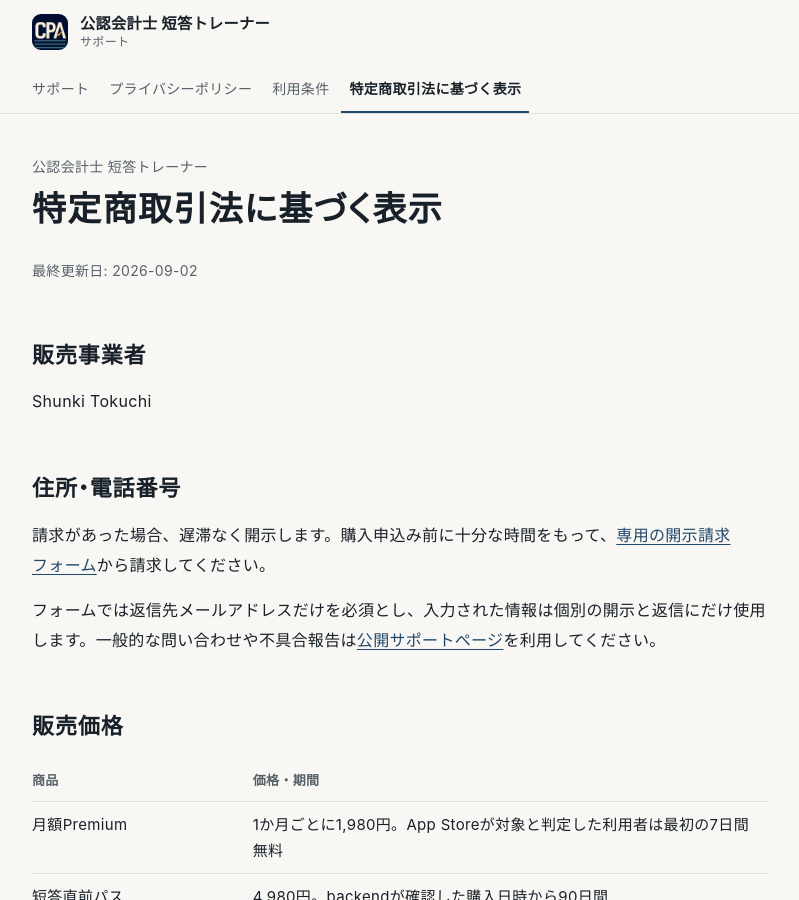
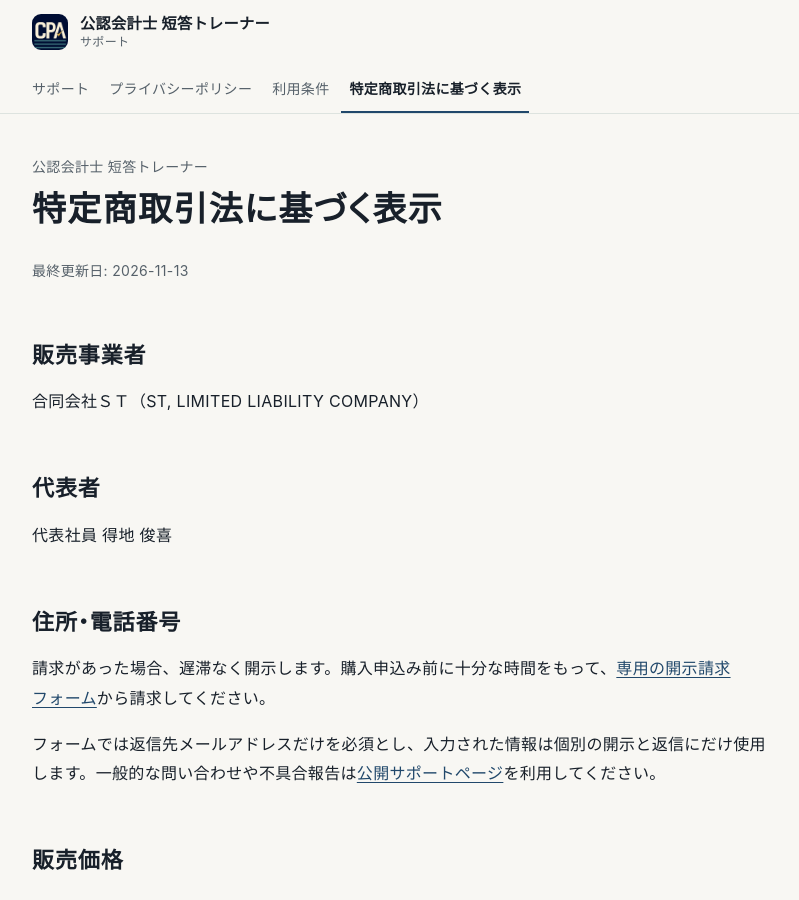
Before and after one commit to shunki-235/cpa-short-answer-support, a Jekyll site: the page built from commercial-transactions/index.md, in a window 1280 px wide and 900 px high. Shown: the whole window, without its empty margins (240-1039 px from the left). Built offline with Jekyll 4.4.1, drawn with Linux system fonts in a browser that asks for light colours; some of the changed text lies outside the part shown.

Commit message:
docs: 販売事業者と運営者を合同会社ＳＴに変える
- Apple Developer Programを個人から組織（ST, LIMITED LIABILITY COMPANY）へ移したため
- 特定商取引法に基づく表示に、法人で必要な代表者の氏名を足す

```diff
--- a/_layouts/default.html
+++ b/_layouts/default.html
@@ -48,7 +48,7 @@
         {%- endfor -%}
       </ul>
       <p>公認会計士 短答トレーナーは、公認会計士試験・短答式試験の学習を支援する非公式アプリです。</p>
-      <p>運営者: Shunki Tokuchi</p>
+      <p>運営者: 合同会社ＳＴ（ST, LIMITED LIABILITY COMPANY）</p>
     </div>
   </footer>
 
--- a/commercial-transactions/index.md
+++ b/commercial-transactions/index.md
@@ -5,11 +5,15 @@ permalink: /commercial-transactions/
 eyebrow: 公認会計士 短答トレーナー
 ---
 
-最終更新日: 2026-09-02
+最終更新日: 2026-11-13
 
 ## 販売事業者
 
-Shunki Tokuchi
+合同会社ＳＴ（ST, LIMITED LIABILITY COMPANY）
+
+## 代表者
+
+代表社員 得地 俊喜
 
 ## 住所・電話番号
 
```
Also changed, not shown: index.md (+1 -1 lines).
